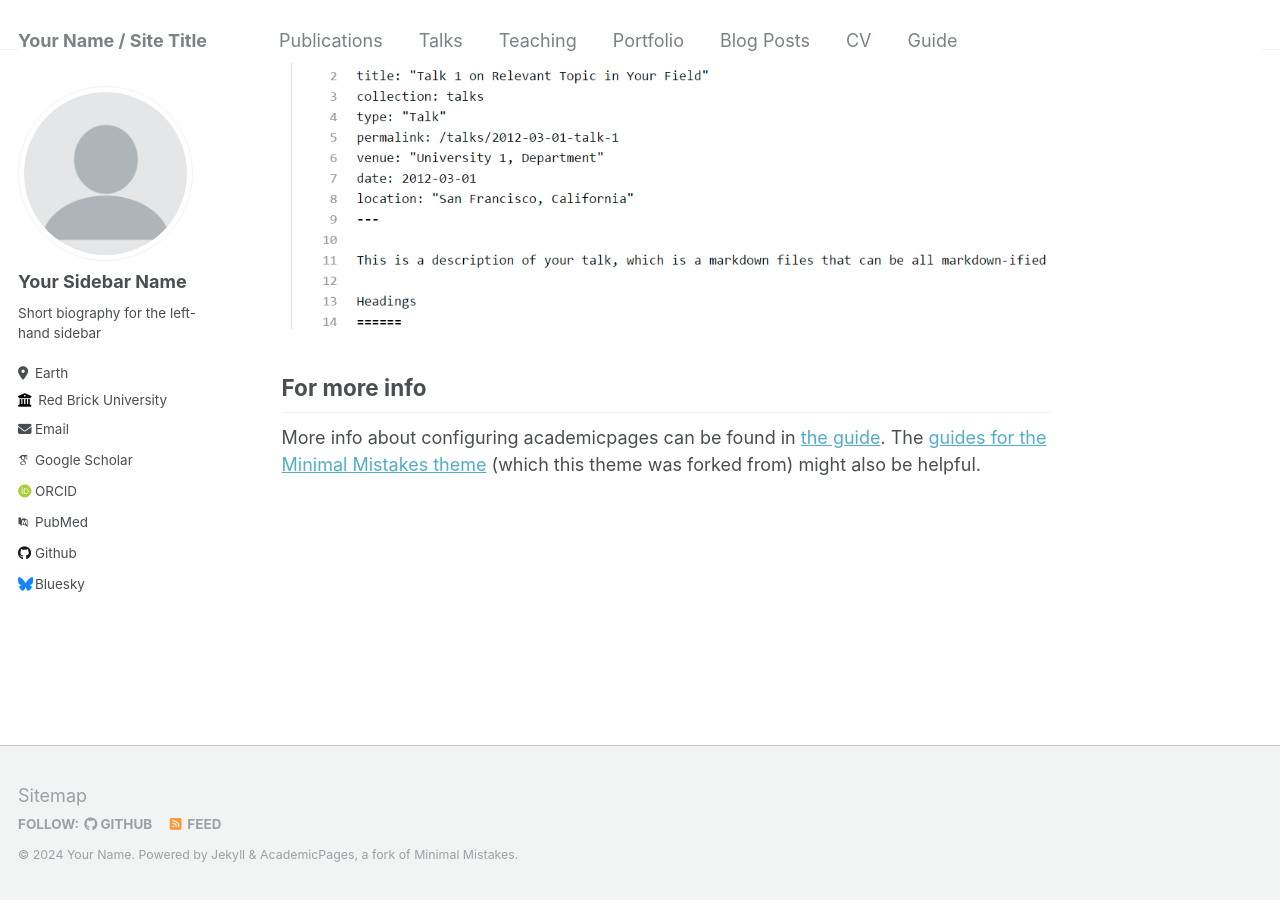
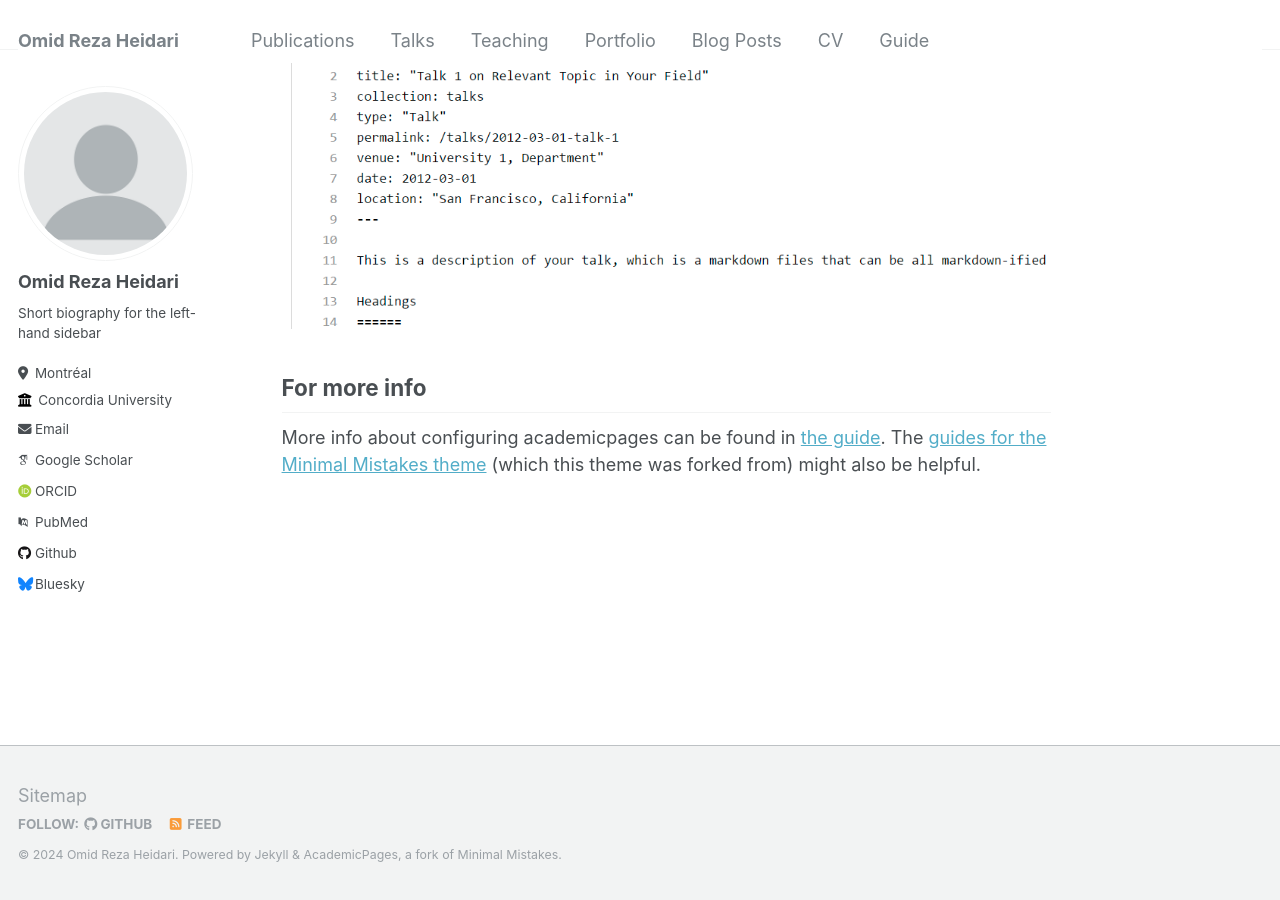
Before and after one commit to omid-reza/omid-reza.github.io, a Jekyll site: the page built from _pages/about.md, in a window 1280 px wide and 900 px high, scrolled down 2640 px. Built offline with Jekyll 4.4.1, drawn with Linux system fonts in a browser that asks for light colours; some web fonts are replaced.

Commit message:
config basic info

```diff
--- a/_config.yml
+++ b/_config.yml
@@ -8,13 +8,13 @@
 
 # Basic Site Settings
 locale                   : "en-US"
-title                    : "Your Name / Site Title"
+title                    : "Omid Reza Heidari"
 title_separator          : "-"
-name                     : &name "Your Name"
+name                     : &name "Omid Reza Heidari"
 description              : &description "personal description"
-url                      : https://academicpages.github.io # the base hostname & protocol for your site e.g. "https://mmistakes.github.io"
+url                      : https://omid-reza.github.io
 baseurl                  : "" # the subpath of your site, e.g. "/blog"
-repository               : "academicpages/academicpages.github.io"
+repository               : "omid-reza/omid-reza.github.io"
 
 # Site Author - The following control what appear as part of the author content on the side bar.
 #               If a field is blank the icon and link will not appear, otherwise it will be shown.
@@ -22,13 +22,13 @@ repository               : "academicpages/academicpages.github.io"
 author:
   # Biographic information
   avatar           : "profile.png"
-  name             : "Your Sidebar Name"
+  name             : "Omid Reza Heidari"
   pronouns         : # example: "she/her"
   bio              : "Short biography for the left-hand sidebar"
-  location         : "Earth"
-  employer         : "Red Brick University"
+  location         : "Montréal"
+  employer         : "Concordia University"
   uri              : # URL
-  email            : "none@example.org"
+  email            : "omidreza.heidari@concordia.ca"
 
   # Academic websites
   arxiv            : # URL - Update with the correct link to your profile
@@ -42,7 +42,7 @@ author:
   bitbucket        : # Username - Update with your username on the site
   codepen          : # Username
   dribbble         : # Username
-  github           : "academicpages"
+  github           : "omid-reza"
   kaggle           : # Username
   stackoverflow    : # User number or user number and name (i.e., use "1" or "1/jeff-atwood")
 
@@ -55,7 +55,7 @@ author:
   google_plus      : # Username
   keybase          : # Username
   instagram        : # Username
-  lastfm           : # Username
+  lastfm           : # Usernamet site-wide configuration and add your con
   linkedin         : # Username
   mastodon         : # URL
   medium           : # URL
```
Also changed, not shown: README.md (deleted, +0 -41 lines).
